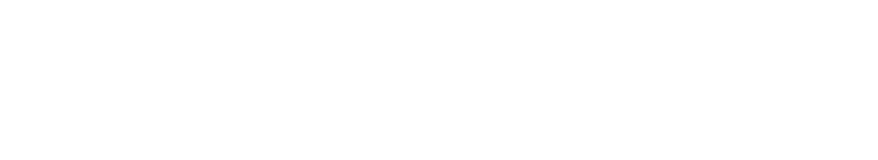
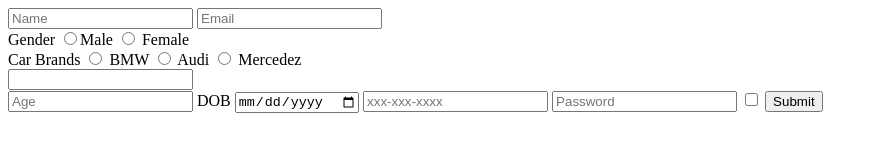
Before and after one commit to acciojob/signup-form-car-minhaj539, a website: page main.html in a window 1280 px wide. Shown: the whole page, without its empty margins (0-878 px from the left). Drawn offline with Linux system fonts and the light colour scheme.

Commit message:
created a submission

```diff
--- a/main.html
+++ b/main.html
@@ -7,6 +7,45 @@
 </head>
 
 <body>
+	<form method="post">
+        <label for="name" ></label>
+        <input type="text" placeholder="Name" required id="name">
+
+        <label for="email"></label>
+        <input type="email" placeholder="Email" id="email" required>
+        <div>
+            <label for="gender" aria-placeholder="Gender" required>Gender</label>
+
+            <span></span>
+            <input type="radio" name="gender" required placeholder="Gender" id="gender_m" required>Male
+            <input type="radio" name="gender" required id="gender_f" required> Female
+        </div>
+        <div>
+            <label for="Car Brands" id="cars" aria-placeholder="--Please choose an option--" > Car Brands</label>
+            <input type="radio" name="cars" value="BMW"> BMW
+            <input type="radio" name="cars" value="Audi"> Audi
+            <input type="radio" name="cars" value="Mercedez"> Mercedez
+        </div>
+
+        <div>
+            <input type="">
+        </div>
+        <label for="age" id="age" required></label>
+        <input type="number" placeholder="Age" required>
+
+        <label for="DOB" id="dob" required>DOB</label>
+        <input type="date" required>
+
+        <input type="number" placeholder="xxx-xxx-xxxx " id="tel" required>
+
+        <input type="password" placeholder="Password" id="password" required>
+
+
+        <input type="checkbox" id="tos" required>
+        <label for="I agree to the TOS." id="tos" required></label>
+        <input type="submit">
+
+    </form>
 	<!-- the entire body must be written by student -->
     <script type="text/javascript" src="./script.js">
 </script>
```
